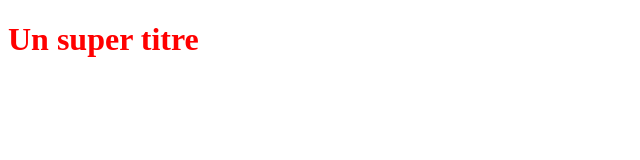
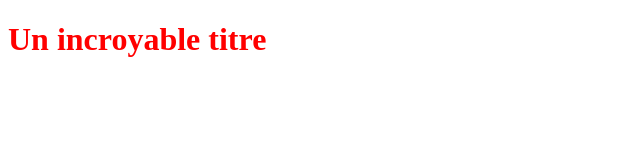
Before and after one commit to VictorVimard/OpenClassroomsProject, a plain HTML site: page index.html in a window 1280 px wide. Shown: the whole page, without its empty margins (0-640 px from the left). Drawn offline with Linux system fonts and the light colour scheme.

Commit message:
Modification du titre H1

```diff
--- a/index.html
+++ b/index.html
@@ -5,6 +5,6 @@
     <link rel="stylesheet" type="text/css" href="style.css">
 </head>
 <body>
-    <h1>Un super titre</h1>
+    <h1>Un incroyable titre</h1>
 </body>
 </html>
```
